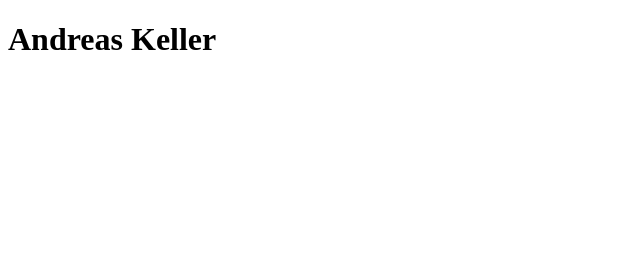
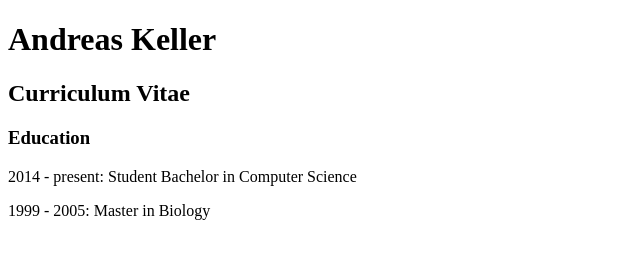
Before and after one commit to Andreas-Keller/webeC, a plain HTML site: page index.html in a window 1280 px wide. Shown: the whole page, without its empty margins (0-640 px from the left). Drawn offline with Linux system fonts and the light colour scheme.

Commit message:
Update index.html

```diff
--- a/index.html
+++ b/index.html
@@ -6,5 +6,9 @@
 </head>
 <body>
 	<h1>Andreas Keller</h1>
+	<h2>Curriculum Vitae</h2>
+	<h3>Education</h3>
+	<p>2014 - present: Student Bachelor in Computer Science</p>
+	<p>1999 - 2005: Master in Biology</p>
 </body>
 </html>
```
